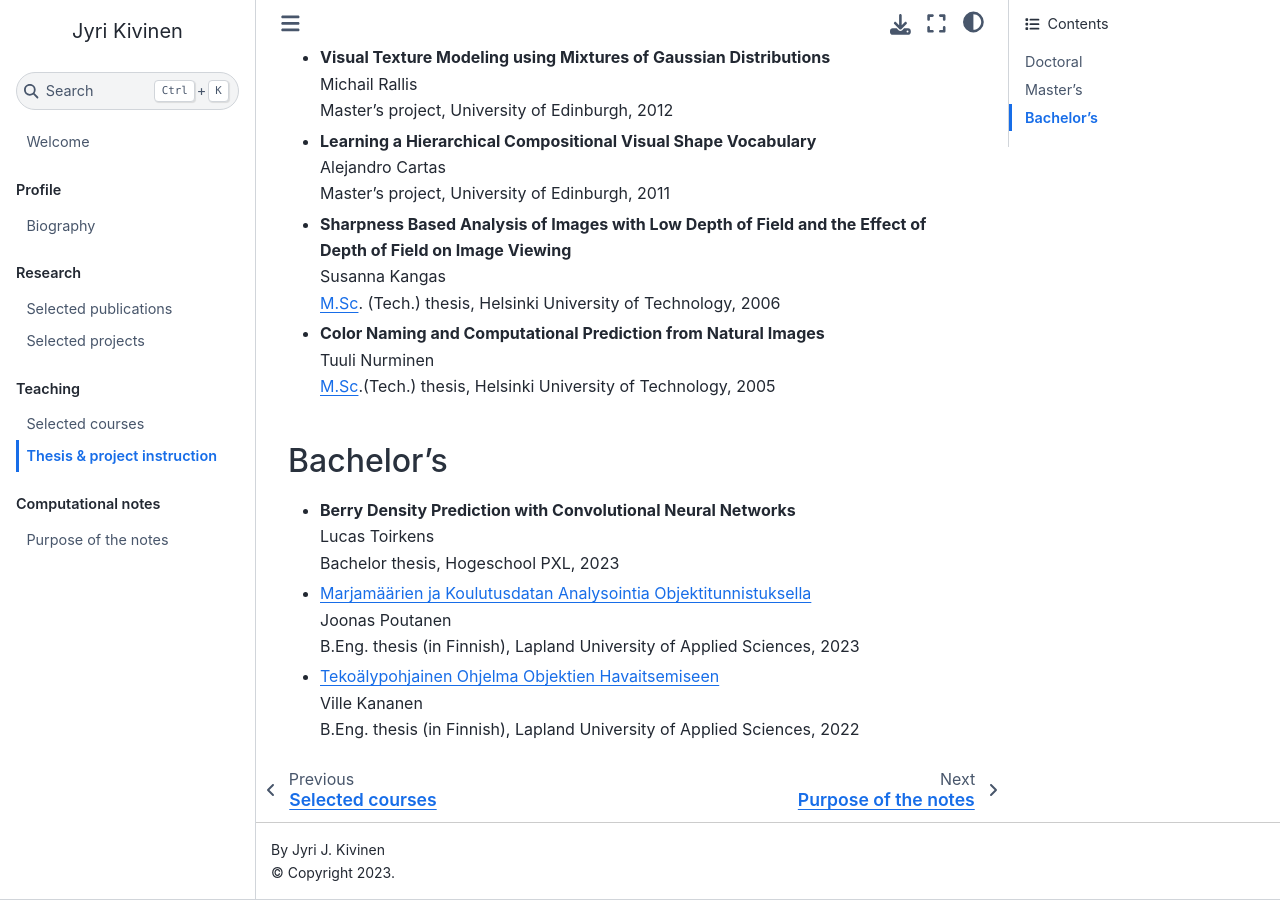
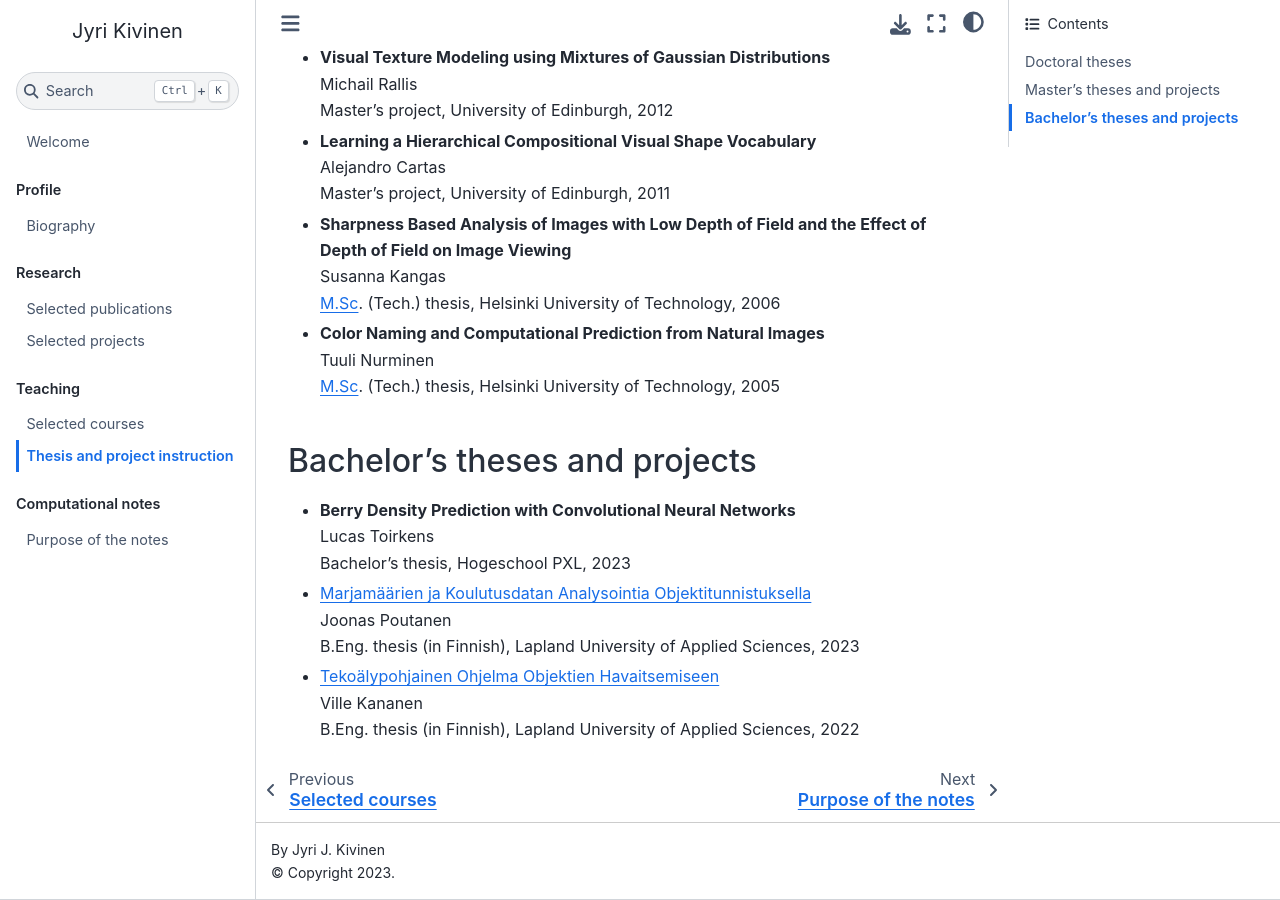
Before and after one commit to jyrikivinen/home, a Jupyter Book: the page built from teaching/thesis_instruction.md, in a window 1280 px wide and 900 px high, scrolled down 983 px. Built offline with Jupyter Book 1.0.4 settings and Sphinx 7.4.7 and the Sphinx Book theme 1.1.4, drawn with Linux system fonts in a browser that asks for light colours; pages that are not in the unit, such as notebooks, are missing from menus; some of the changed text lies outside the part shown.

Commit message:
polishing

```diff
--- a/teaching/thesis_instruction.md
+++ b/teaching/thesis_instruction.md
@@ -1,11 +1,11 @@
-# Thesis & project instruction
+# Thesis and project instruction
 
-## Doctoral
+## Doctoral theses
 * <a href="https://aaltodoc.aalto.fi/handle/123456789/34496">Training Methods for Climate and Neural Network Models</a><br>
 Mudassar Abbas<br>
 D.Sc. (Tech.) thesis, Aalto University, 2018
 
-## Master's
+## Master's theses and projects
 * <a href="https://www.theseus.fi/handle/10024/789766">Tiedolla Johtaminen Ehkäisevässä Kunnossapidossa. Tapaustutkimuksena SSAB-kylmäoikaisukone</a><br>
 Mikko Krankkala<br>
 M.Eng. thesis (in Finnish), Lapland University of Applied Sciences, 2023
@@ -40,12 +40,12 @@ Susanna Kangas<br>
 M.Sc. (Tech.) thesis, Helsinki University of Technology, 2006
 * <b>Color Naming and Computational Prediction from Natural Images</b><br>
 Tuuli Nurminen<br>
-M.Sc.(Tech.) thesis, Helsinki University of Technology, 2005
+M.Sc. (Tech.) thesis, Helsinki University of Technology, 2005
 
-## Bachelor's
+## Bachelor's theses and projects
 * <b>Berry Density Prediction with Convolutional Neural Networks</b><br>
 Lucas Toirkens<br>
-Bachelor thesis, Hogeschool PXL, 2023
+Bachelor's thesis, Hogeschool PXL, 2023
 * <a href="https://www.theseus.fi/handle/10024/799592">Marjamäärien ja Koulutusdatan Analysointia Objektitunnistuksella</a><br>
 Joonas Poutanen<br>
 B.Eng. thesis (in Finnish), Lapland University of Applied Sciences, 2023
```
